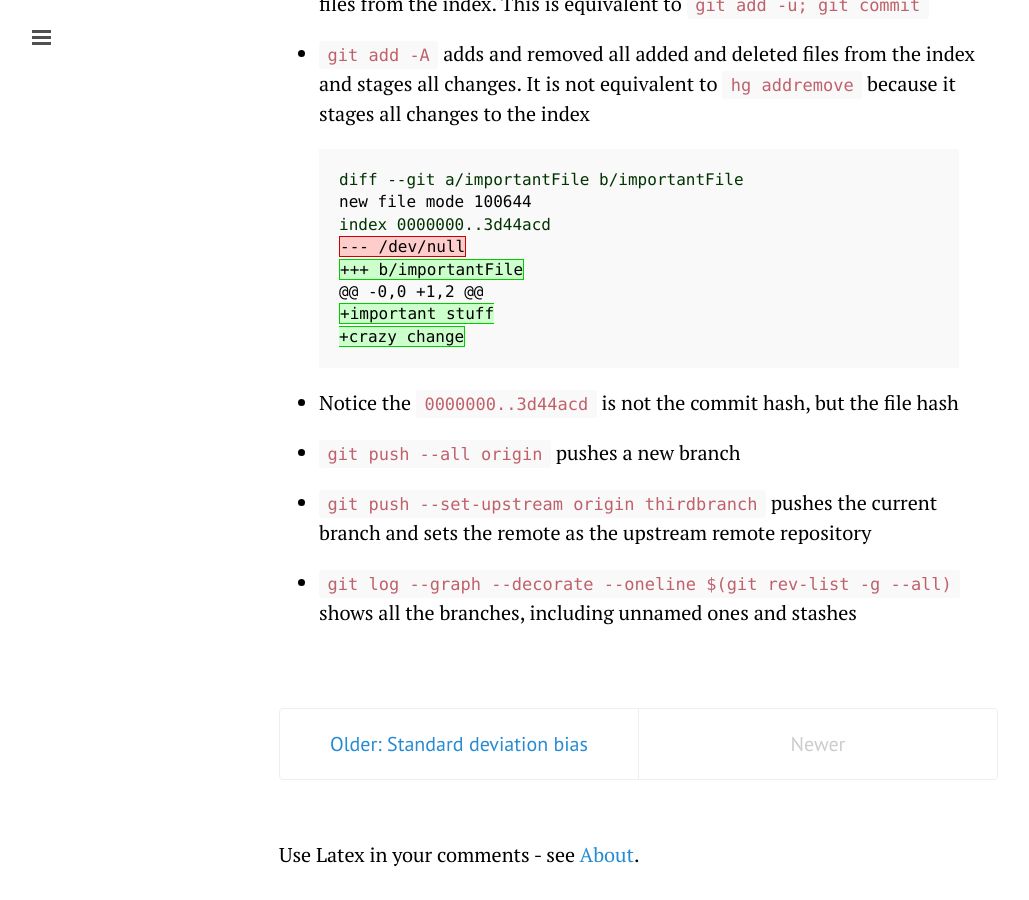
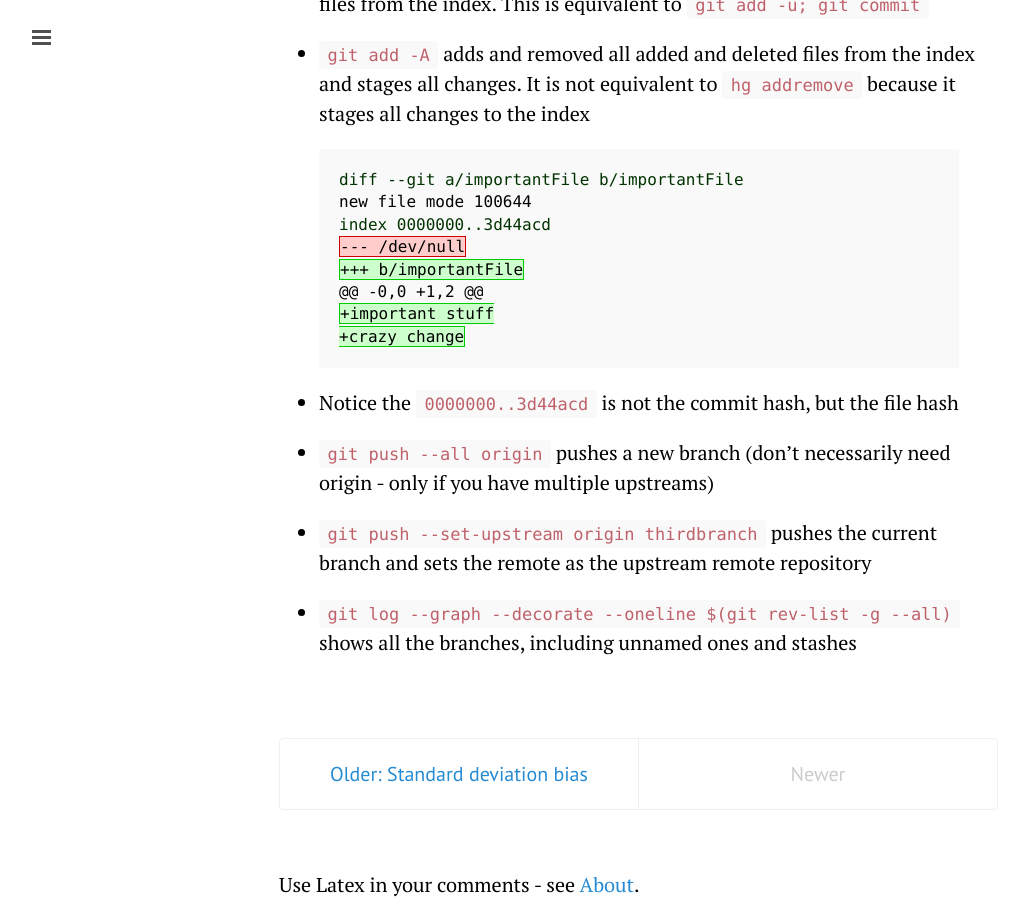
Before and after one commit to texasflood/texasflood.github.io.b, a Jekyll site: the page built from _posts/2015-06-19-learning-git.md, in a window 1280 px wide and 900 px high, scrolled down 957 px. Shown: the whole window, without its empty margins (1-1030 px from the left). Built offline with Jekyll 4.4.1, drawn with Linux system fonts in a browser that asks for light colours; Markdown is read by kramdown in place of the engine named in the settings; comment, search, counter and statistics services are not loaded; before the commit the page ends 1827 px from its top, so only the background shows below that.

Commit message:
Added to learning git

```diff
--- a/_posts/2015-06-19-learning-git.md
+++ b/_posts/2015-06-19-learning-git.md
@@ -27,7 +27,7 @@ index 0000000..3d44acd
 
 - Notice the `0000000..3d44acd` is not the commit hash, but the file hash
 
-- `git push --all origin` pushes a new branch
+- `git push --all origin` pushes a new branch (don't necessarily need origin - only if you have multiple upstreams)
 
 - `git push --set-upstream origin thirdbranch` pushes the current branch and sets the remote as the upstream remote repository
 
```
